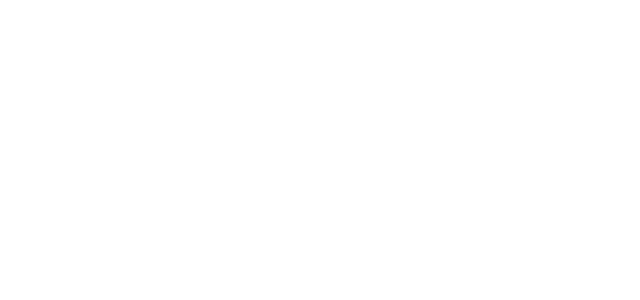
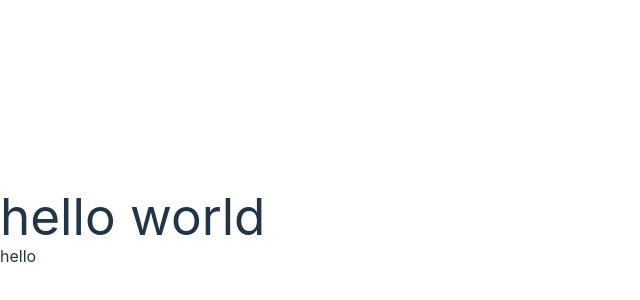
Before and after one commit to Nasir1290/use-react-query, a React (Vite) app: page / in a window 1280 px wide. Shown: the part 172-472 px from the top of the page, without its empty margins (0-640 px from the left). Built offline with nearby package versions, Linux system fonts and the light colour scheme.

Commit message:
add some code

```diff
--- a/src/App.jsx
+++ b/src/App.jsx
@@ -3,8 +3,8 @@
 export default function App() {
   return (
     <div>
-      {/* <h1>hello world</h1>
-      <h2>hello</h2> */}
+      <h1>hello world</h1>
+      <h2>hello</h2>
     </div>
   )
 }
```
